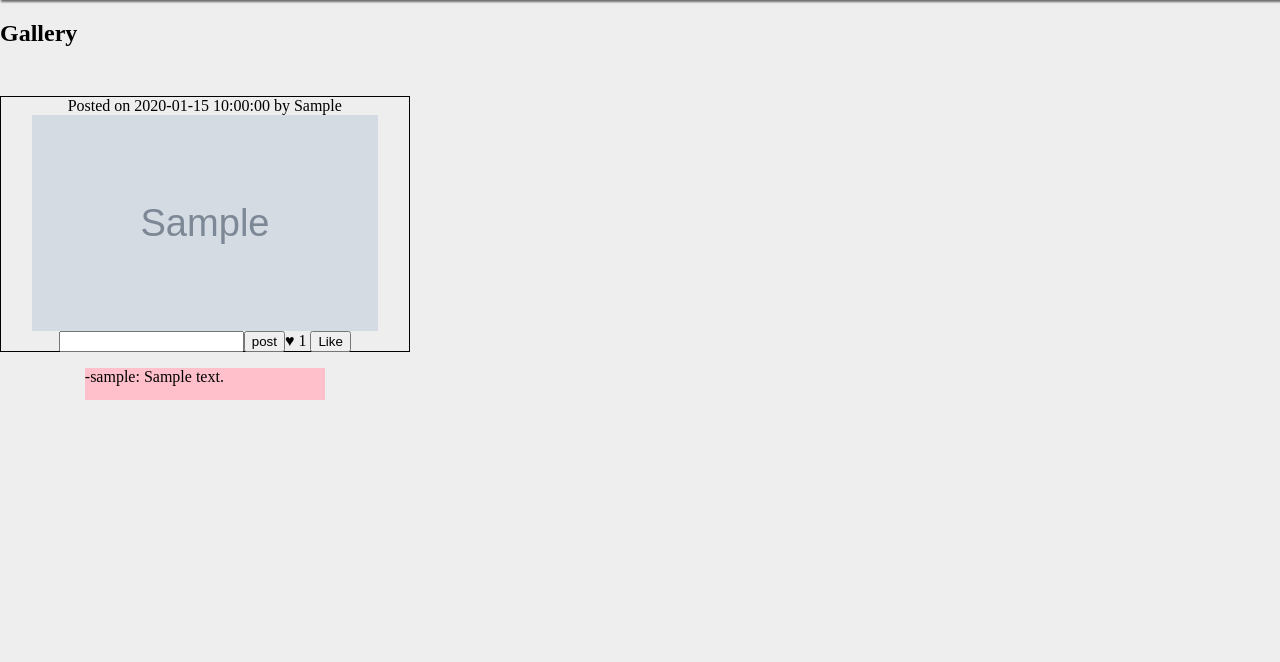
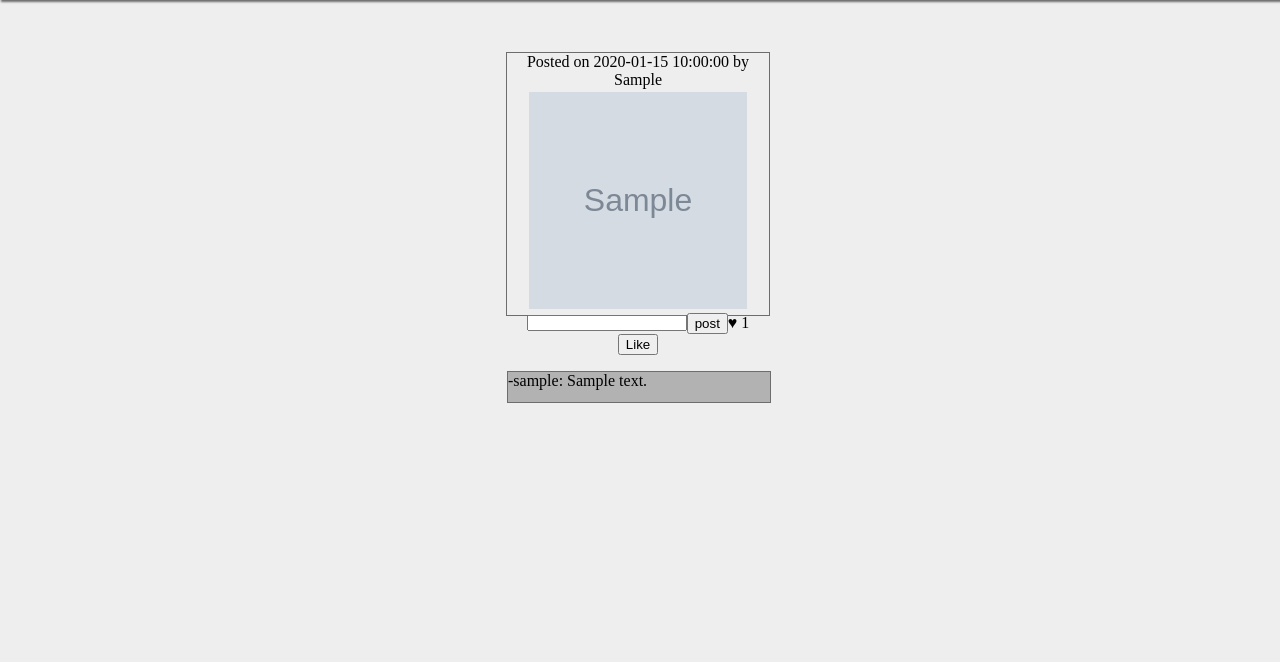
Before and after one commit to Flovln/42-camagru, a PHP site: page /camagru/includes/gallery.php in a window 1280 px wide. Shown: the part 58-720 px from the top of the page. Run offline with PHP 8.4, Linux system fonts and the light colour scheme; the visitor is signed in with stand-in values (Sample User, id 1); tables that the repository leaves empty hold one stand-in row (values such as "Sample post"); grey boxes marked "Sample" are stand-in pictures; some libraries are stand-ins or nearby versions.

Commit message:
work in progress on gallery style

```diff
--- a/includes/gallery.php
+++ b/includes/gallery.php
@@ -31,20 +31,21 @@
         </div>
       <? } ?>
     </div>
-    <div>
-      <h2>Gallery</h2>
+    <br/>
+    <br/>
+    <div class="gallery-container">
       <?
         $images = get_all_images();
         $imagesCount = count($images);
         $imagesSelection = get_selected_images($_SESSION['user_id'], $start_from);
         foreach ($imagesSelection as $key) {
-          echo "<div class=img_gallery >";
+          echo "<div class=gallery-img-container >";
             echo "Posted on ".$key['captureTime']." by ".$key['user']."";
-            echo "<img class=image_gallery src='../".$key['path']."'alt='".$key['id']."'>";
+            echo "<img class=img-props-gallery src='../".$key['path']."'alt='".$key['id']."'>";
             echo "</br>";
             if (!empty($_SESSION['auth'])){
               echo '<form style="display:inline;" action="../actions/manage_comments.php" method="POST">';
-              echo '<input type="textarea" name="comment" maxlength="2000" style="width:'.PIC_WSIZE.';" />';
+              echo '<input type="textarea" name="comment" maxlength="2000" style="width:20vmin;height:2vmin" />';
               echo '<input type="text" name="picId" value="'.$key["id"].'" style="display:none" />';
               echo '<input type="submit" value="post" style="display:inline">';
               echo '</form>';
--- a/style/main.css
+++ b/style/main.css
@@ -134,6 +134,54 @@ body.signup {
 	margin-top: 19vmin;
 }
 
+/************* GALLERY STYLE **************/
+
+.gallery-container {
+	text-align: center;
+}
+
+.gallery-img-container {
+	margin-top: 2vmin;
+	margin-bottom: 4.2vmin;
+	margin-right: 0.5vmin;
+	height: 33vmin;
+	width: 33vmin;
+	display: inline-block;
+	text-align: center;
+	border-style: solid;
+	border-color: #6D6D6D;
+	border-width: 0.1vmin;
+}
+
+.img-props-gallery {
+	height: 28vmin;
+	width: 28vmin;
+	padding: 0.4vmin;
+}
+
+.comments {
+  background-color: #B2B2B2;
+  vertical-align: top;
+  align: right;
+  width: 33vmin;
+  height: 4vmin;
+  overflow: auto;
+  display: inline-block;
+  font-size: medium;
+  margin-top: 2vmin;
+  text-align: left;
+	border-style: solid;
+	border-color: #6D6D6D;
+	border-width: 0.1vmin;
+}
+
+.gallery-pagination {
+	text-align: center;
+	margin-top: 2vmin;
+}
+
+/************************************************/
+
 #main-container {
  	float: left;
 	width: 65%;
@@ -207,48 +255,12 @@ body.signup {
 	overflow-y: hidden;
 }
 
-.img_gallery {
-	margin-top: 30px;
-	margin-bottom: 30px;
-	margin-right: 10px;
-	height: 32%;
-	width: 32%;
-	display: inline-block;
-	text-align: center;
-	border-style: solid;
-	border-color: #000000;
-	border-width: 1px;
-}
-
-.image_gallery {
-/*	display: inline-block;*/
-	height: 85%;
-	width: 85%;
-/*	padding:5px;*/
-}
 .snap-pagination {
 	text-align: center;
 }
 
-.gallery-pagination {
-	text-align: center;
-	margin-top: 5vmin;
-}
 .delbutton {
 	text-align: center;
-}
-
-.comments {
-    background-color: pink;
-    vertical-align: top;
-    align: right;
-    width: 30vmin;
-    height: 4vmin;
-    overflow: auto;
-    display: inline-block;
-    font-size: medium;
-    margin-top: 2vmin;
-    text-align: left;
 }
 
 #logout {
```
